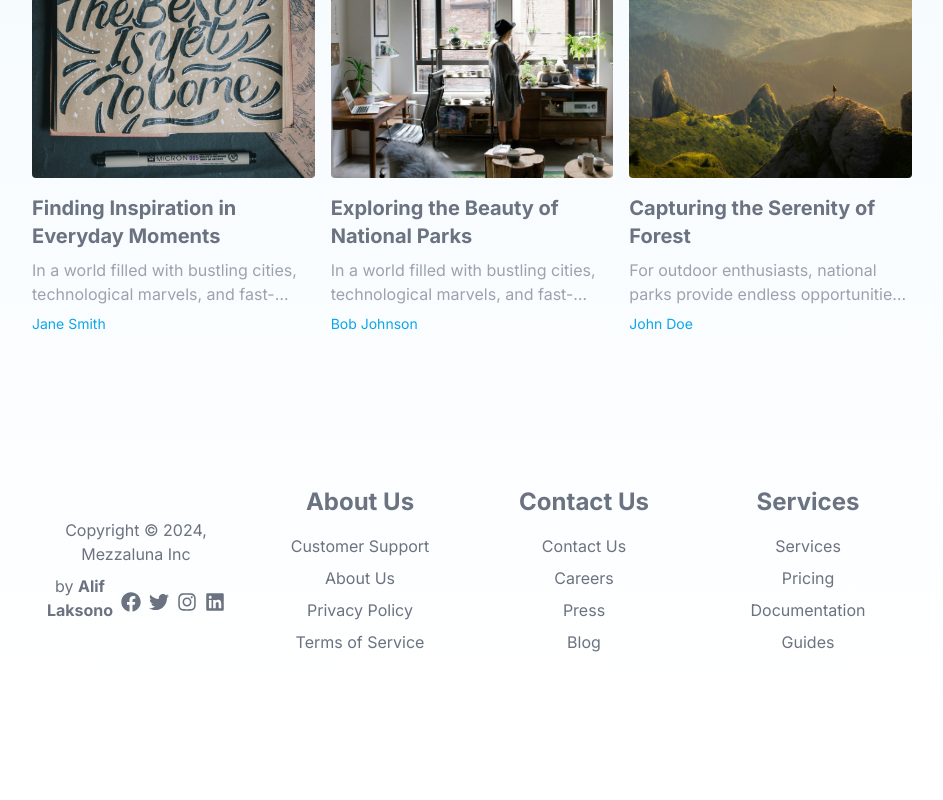
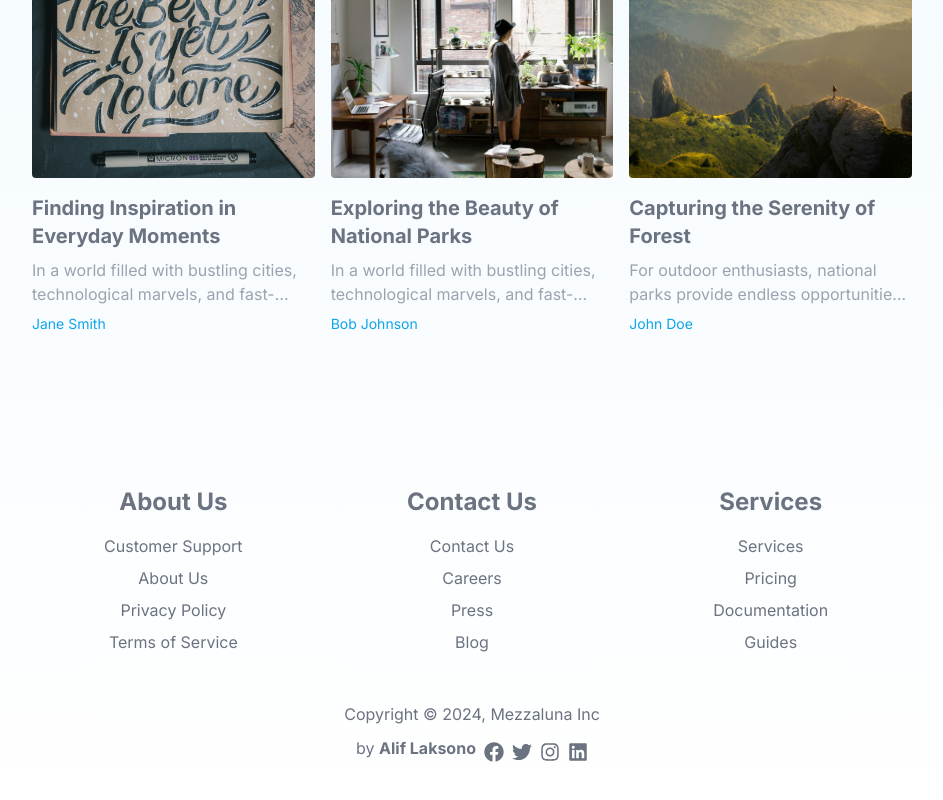
Before and after one commit to alif7laksono/agency, a Next.js app: page / in a window 1280 px wide. Shown: the part 1920-2720 px from the top of the page, without its empty margins (168-1111 px from the left). Before the commit the page ends 2646 px from the top, so only its background shows below. Built offline with nearby package versions, Linux system fonts and the light colour scheme.

Commit message:
final update2

```diff
--- a/app/components/Footer/index.js
+++ b/app/components/Footer/index.js
@@ -1,28 +1,11 @@
 import React from "react";
-import Image from "next/image";
-import Link from "next/link";
 import { FaFacebook, FaTwitter, FaInstagram, FaLinkedin } from "react-icons/fa";
 
 export default function Footer() {
   return (
     <footer className="text-gray-500 py-10">
-      <div className="xl:w-3/4 lg:w-full lg:px-10 md:w-4/5 sm:w-4/5 w-full mx-auto px-10 md:px-2 py-4 grid md:grid-cols-4 grid-cols-2  gap-4 text-base">
-        <div className="flex flex-col items-center justify-center text-center p-4 space-y-2">
-          <span>Copyright © 2024, Mezzaluna Inc</span>
-          <div className="md:flex md:items-center md:space-x-2 space-y-2 flex-col md:flex-row">
-            <span className="mb-2 md:mb-0">
-              by <b>Alif Laksono</b>
-            </span>
-            <div className="flex space-x-2">
-              <FaFacebook className="text-xl hover:text-blue-500 transition ease-in-out duration-200" />
-              <FaTwitter className="text-xl hover:text-blue-500 transition ease-in-out duration-200" />
-              <FaInstagram className="text-xl hover:text-blue-500 transition ease-in-out duration-200" />
-              <FaLinkedin className="text-xl hover:text-blue-500 transition ease-in-out duration-200" />
-            </div>
-          </div>
-        </div>
-
-        <div className="flex flex-col items-center justify-center text-center p-4 space-y-2">
+      <div className="xl:w-3/4 lg:w-full lg:px-10 md:w-4/5 sm:w-4/5 w-full mx-auto px-10 md:px-2 py-4 grid md:grid-cols-3 grid-cols-2  gap-4 text-base">
+        <div className="lg:flex md:flex flex-col items-center justify-start text-center p-4 space-y-2 hidden">
           <h2 className="font-bold text-2xl mb-2">About Us</h2>
           <ul className="space-y-2">
             <li className="hover:text-blue-500 transition ease-in-out duration-200">
@@ -76,6 +59,20 @@ export default function Footer() {
           </ul>
         </div>
       </div>
+      <div className="flex flex-col items-center lg:justify-center justify-start text-center p-4 space-y-2">
+        <span>Copyright © 2024, Mezzaluna Inc</span>
+        <div className="md:flex md:items-center md:space-x-2 space-y-2 flex-col md:flex-row">
+          <span className="mb-2 md:mb-0">
+            by <b>Alif Laksono</b>
+          </span>
+          <div className="flex space-x-2">
+            <FaFacebook className="text-xl hover:text-blue-500 transition ease-in-out duration-200" />
+            <FaTwitter className="text-xl hover:text-blue-500 transition ease-in-out duration-200" />
+            <FaInstagram className="text-xl hover:text-blue-500 transition ease-in-out duration-200" />
+            <FaLinkedin className="text-xl hover:text-blue-500 transition ease-in-out duration-200" />
+          </div>
+        </div>
+      </div>
     </footer>
   );
 }
--- a/app/page.js
+++ b/app/page.js
@@ -30,9 +30,9 @@ export default function Home() {
       <ScrollLink
         to="/"
         smooth={true}
-        className="fixed bottom-4 right-4 px-2 py-1 rounded-full flex items-center justify-center cursor-pointer hover:text-gray-700"
+        className="fixed bottom-4 right-4 px-2 py-1 rounded-full flex items-center justify-center cursor-pointer hover:text-gray-400"
       >
-        <FaArrowUp className="mr-2" /> Back to Top
+        <FaArrowUp className="mr-2 text-gray-5000" /> Back to Top
       </ScrollLink>
     </div>
   );
```
